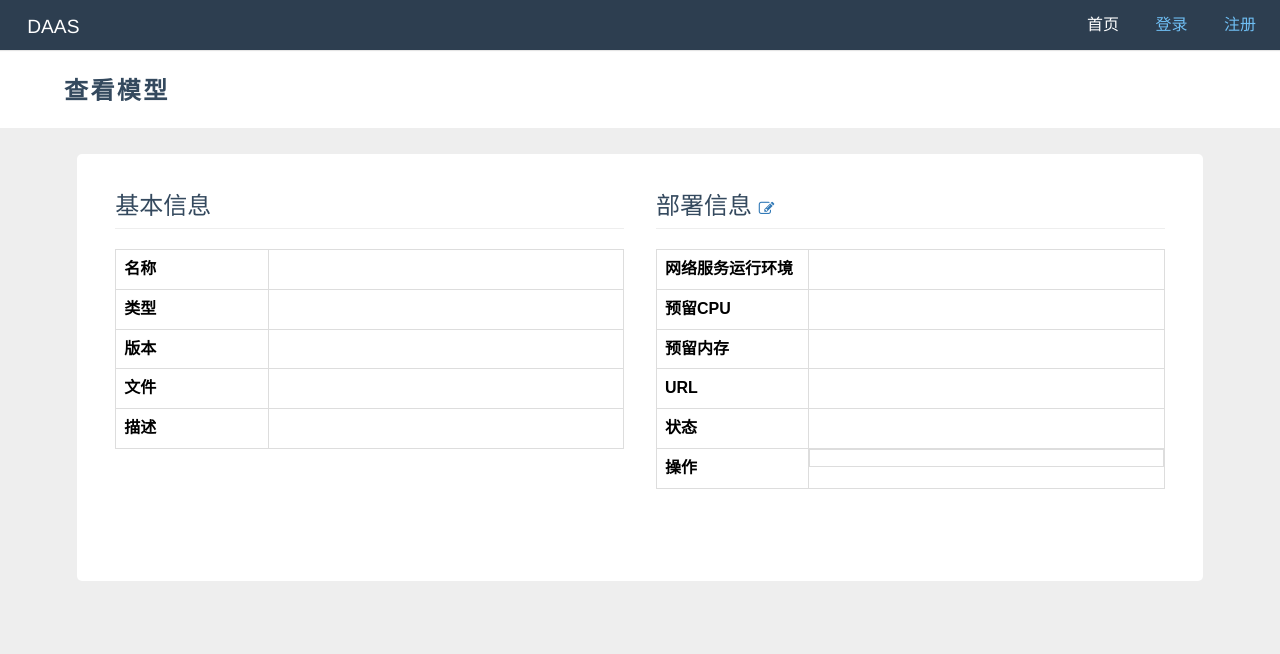
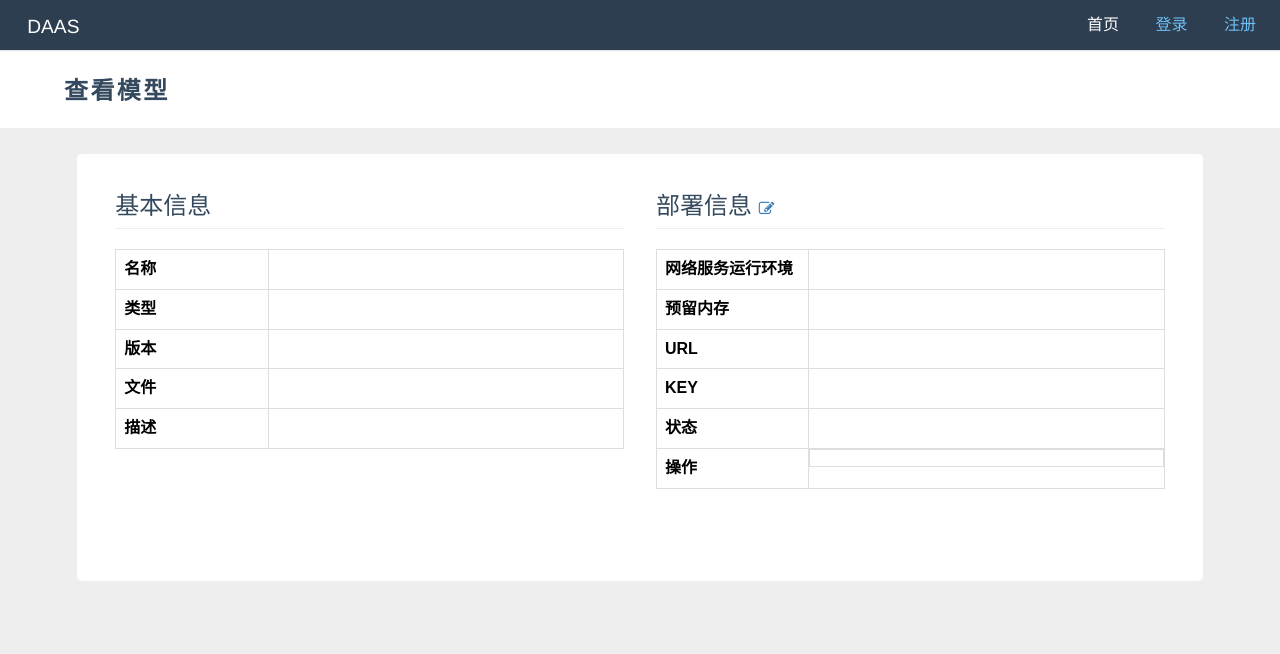
Before and after one commit to JoJoJun/C_flask_model_deploy, a Flask app: template project/templates/model.html in a window 1280 px wide. Shown: the top 654 px of the page. Run offline with Flask 2, Linux system fonts and the light colour scheme; the template is opened without the code that fills it, so the values that code supplies are empty; some libraries are stand-ins or nearby versions.

Commit message:
查看模型页面完善

```diff
--- a/project/templates/model.html
+++ b/project/templates/model.html
@@ -102,15 +102,15 @@
                 <td class="value"></td>
             </tr>
             <tr>
-                <td class="field"><strong>预留CPU</strong></td>
-                <td class="value"></td>
-            </tr>
-            <tr>
                 <td class="field"><strong>预留内存</strong></td>
                 <td class="value"></td>
             </tr>
             <tr>
                 <td class="field"><strong>URL</strong></td>
+                <td class="value"></td>
+            </tr>
+            <tr>
+                <td class="field"><strong>KEY</strong></td>
                 <td class="value"></td>
             </tr>
             <tr>
@@ -148,8 +148,7 @@
         value_list[1].innerText = data['type'];
         value_list[2].innerText = data['version'];
         value_list[3].innerHTML = "<button class=\"download_file\">" +
-            "<i class=\"fa fa-download\" aria-hidden=\"true\"></i>&nbsp;" + data['file'] +
-            "</button>";
+            "<i class=\"fa fa-download\" aria-hidden=\"true\"></i>&nbsp;模型文件</button>";
         if (data['description'] == '') {
             value_list[4].innerHTML = "<span class='nothing'>暂无描述</span>";
         } else {
@@ -161,12 +160,13 @@
     }
     function load_deploy_info(data) {
         let value_list = $('#deploy_info table td.value');
-        value_list[0].innerHTML = data['env'] == '' ? "<span class='nothing'>未设置部署信息</span>" : data['env'];
-        value_list[1].innerHTML = data['cpu'] == '' ? "<span class='nothing'>未设置部署信息</span>" : data['cpu'];
-        value_list[2].innerHTML = data['mem'] == '' ? "<span class='nothing'>未设置部署信息</span>" : data['mem'];
-        value_list[3].innerHTML = data['url'] == '' ? "<span class='nothing'>未部署，不可用</span>" :
+        value_list[0].innerHTML = data['env'] == '' ? "<span class='nothing'>未设置部署信息</span>" : '' +
+            '<img style="width: 90px" src="https://img.alicdn.com/tfs/TB1Ly5oS3HqK1RjSZFPXXcwapXa-238-54.png" class="aliyun-logo-image">';
+        value_list[1].innerHTML = data['mem'] == '' ? "<span class='nothing'>未设置部署信息</span>" : data['mem'];
+        value_list[2].innerHTML = data['url'] == '' ? "<span class='nothing'>未部署，不可用</span>" :
             data['url'] + "<a class=\"clipboard\">&nbsp;" +
             "<i class=\"fa fa-clipboard\" aria-hidden=\"true\"></i>点击复制</a>";
+        value_list[3].innerHTML = data['key'] == '' ? "<span class='nothing'>未设置，不可用</span>" : data['key'];
         if (parseInt(data['state']) == 0) {
             if (data['env'] == '') {
                 value_list[4].innerHTML = '未部署';
```
